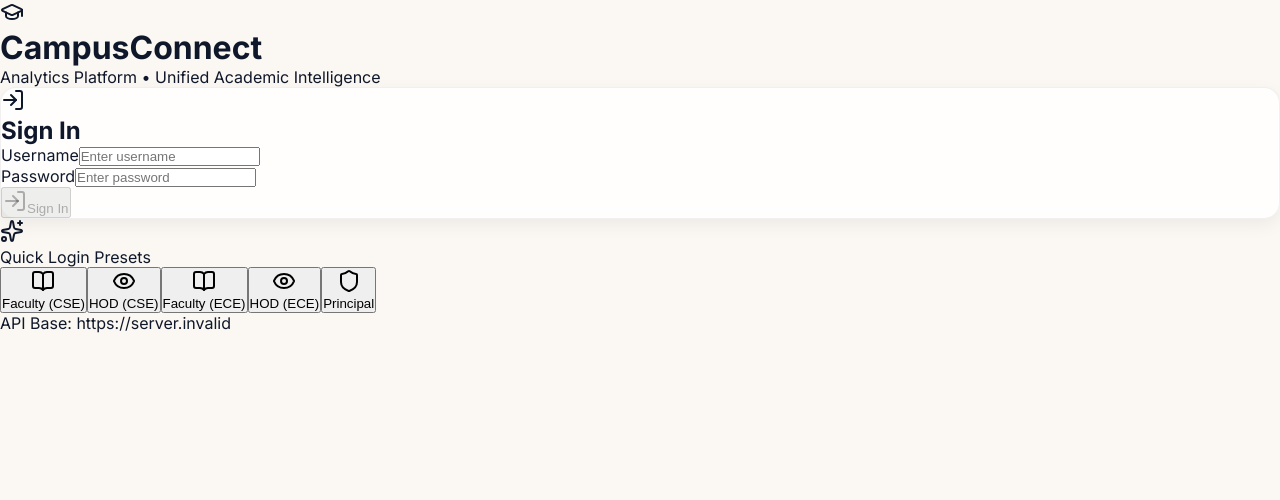
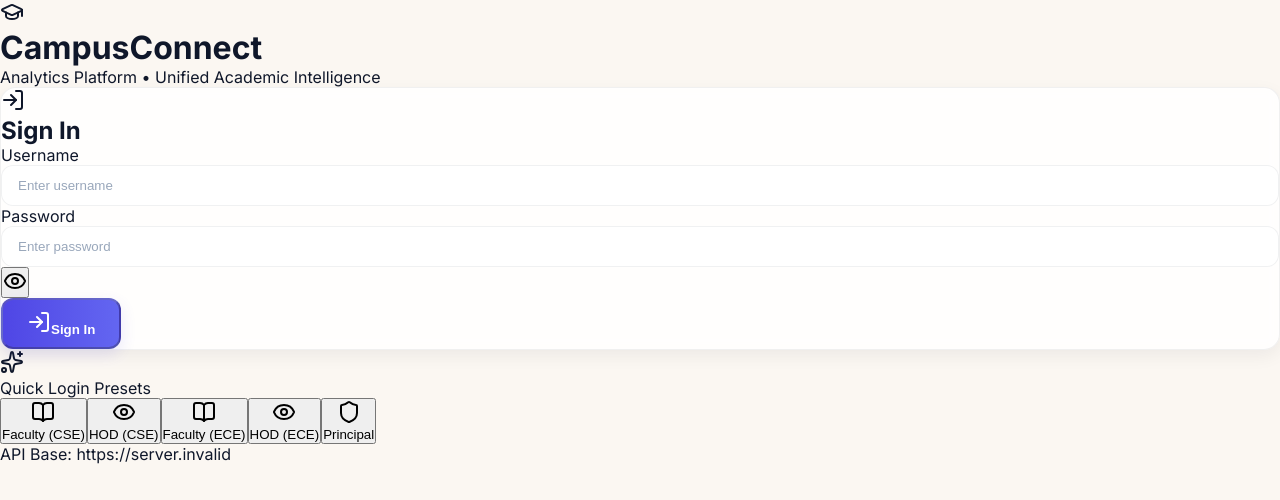
Before and after one commit to vishnukancharla00-spec/campusconnectAI, a React (Vite) app in the folder frontend/: page / in a window 1280 px wide. Shown: the top 500 px of the page. Built offline with nearby package versions, Linux system fonts and the light colour scheme; no server answers.

Commit message:
feat(ui): add password visibility toggle and light-theme tweaks to Login component

```diff
--- a/frontend/src/components/Login.jsx
+++ b/frontend/src/components/Login.jsx
@@ -1,6 +1,6 @@
 import { useState } from 'react';
 import { useAuth } from '../context/AuthContext';
-import { GraduationCap, LogIn, Sparkles, Shield, Eye, BookOpen, AlertCircle } from 'lucide-react';
+import { GraduationCap, LogIn, Sparkles, Shield, Eye, EyeOff, BookOpen, AlertCircle } from 'lucide-react';
 
 const PRESETS = [
   { username: 'faculty_cse', password: 'password123', label: 'Faculty (CSE)', icon: BookOpen, color: 'from-blue-500 to-cyan-400' },
@@ -16,6 +16,9 @@ export default function Login() {
   const [password, setPassword] = useState('');
   const [error, setError] = useState('');
   const [isLoading, setIsLoading] = useState(false);
+
+  // NEW: password visibility
+  const [showPassword, setShowPassword] = useState(false);
 
   const handleLogin = async (u, p) => {
     setIsLoading(true);
@@ -34,10 +37,10 @@ export default function Login() {
   const displayError = error || authError;
 
   return (
-    <div className="min-h-screen flex items-center justify-center p-4 relative overflow-hidden bg-slate-950">
-      {/* Animated background orbs */}
+    <div className="min-h-screen flex items-center justify-center p-4 relative overflow-hidden bg-transparent">
+      {/* Animated background orbs (you can tone these down for light theme) */}
       <div className="absolute inset-0 overflow-hidden pointer-events-none">
-        <div className="absolute -top-40 -right-40 w-96 h-96 bg-brand-600/20 rounded-full blur-3xl animate-pulse" />
+        <div className="absolute -top-40 -right-40 w-96 h-96 bg-gradient-to-br from-brand-600/20 rounded-full blur-3xl animate-pulse" />
         <div className="absolute -bottom-40 -left-40 w-96 h-96 bg-purple-600/15 rounded-full blur-3xl animate-pulse" style={{ animationDelay: '1.5s' }} />
         <div className="absolute top-1/2 left-1/2 -translate-x-1/2 -translate-y-1/2 w-[600px] h-[600px] bg-brand-500/5 rounded-full blur-3xl" />
       </div>
@@ -45,33 +48,33 @@ export default function Login() {
       <div className="w-full max-w-md animate-fade-in relative z-10">
         {/* Logo & Header */}
         <div className="text-center mb-8">
-          <div className="inline-flex items-center justify-center w-16 h-16 rounded-2xl bg-gradient-to-br from-brand-500 to-purple-500 mb-4 shadow-xl shadow-brand-500/30">
+          <div className="inline-flex items-center justify-center w-16 h-16 rounded-2xl bg-gradient-to-br from-brand-500 to-purple-500 mb-4 shadow-xl shadow-brand-500/20">
             <GraduationCap className="w-8 h-8 text-white" />
           </div>
-          <h1 className="text-3xl font-bold text-white mb-2">CampusConnect</h1>
-          <p className="text-slate-400 text-sm">Analytics Platform • Unified Academic Intelligence</p>
+          <h1 className="text-3xl font-bold text-[#0f172a] mb-2">CampusConnect</h1>
+          <p className="text-slate-500 text-sm">Analytics Platform • Unified Academic Intelligence</p>
         </div>
 
         {/* Login Form Card */}
-        <div className="glass-card p-8 mb-6 bg-slate-900/50 border border-slate-700/50 rounded-2xl backdrop-blur-xl">
+        <div className="glass-card p-8 mb-6 bg-white/80 border border-slate-200 rounded-2xl">
           <div className="flex items-center gap-2 mb-6">
             <LogIn className="w-5 h-5 text-brand-400" />
-            <h2 className="text-lg font-semibold text-white">Sign In</h2>
+            <h2 className="text-lg font-semibold text-[#0f172a]">Sign In</h2>
           </div>
 
           {displayError && (
-            <div className="mb-4 p-4 rounded-xl bg-red-500/10 border border-red-500/30 flex items-start gap-3">
-              <AlertCircle className="w-5 h-5 text-red-400 flex-shrink-0 mt-0.5" />
-              <p className="text-red-400 text-sm">{displayError}</p>
+            <div className="mb-4 p-4 rounded-xl bg-red-50 border border-red-100 flex items-start gap-3">
+              <AlertCircle className="w-5 h-5 text-red-500 flex-shrink-0 mt-0.5" />
+              <p className="text-red-600 text-sm">{displayError}</p>
             </div>
           )}
 
           <div className="space-y-4">
             <div>
-              <label className="block text-sm font-medium text-slate-300 mb-1.5">Username</label>
+              <label className="block text-sm font-medium text-slate-700 mb-1.5">Username</label>
               <input
                 type="text"
-                className="w-full px-4 py-2.5 rounded-lg bg-slate-800 border border-slate-700 text-white placeholder-slate-400 focus:outline-none focus:border-brand-500 focus:ring-1 focus:ring-brand-500 transition-all"
+                className="input-field"
                 placeholder="Enter username"
                 value={username}
                 onChange={(e) => setUsername(e.target.value)}
@@ -79,20 +82,36 @@ export default function Login() {
                 disabled={isLoading}
               />
             </div>
+
             <div>
-              <label className="block text-sm font-medium text-slate-300 mb-1.5">Password</label>
+              <label className="block text-sm font-medium text-slate-700 mb-1.5">Password</label>
+
+              {/* Wrapper so the toggle button can be positioned */}
+              <div className="relative">
                 <input
-                type="password"
-                className="w-full px-4 py-2.5 rounded-lg bg-slate-800 border border-slate-700 text-white placeholder-slate-400 focus:outline-none focus:border-brand-500 focus:ring-1 focus:ring-brand-500 transition-all"
+                  type={showPassword ? 'text' : 'password'}
+                  className="input-field pr-12"
                   placeholder="Enter password"
                   value={password}
                   onChange={(e) => setPassword(e.target.value)}
                   onKeyDown={(e) => e.key === 'Enter' && !isLoading && handleLogin()}
                   disabled={isLoading}
                 />
+
+                {/* Toggle button */}
+                <button
+                  type="button"
+                  onClick={() => setShowPassword((s) => !s)}
+                  className="absolute right-2 top-1/2 -translate-y-1/2 p-1 rounded-md text-slate-500 hover:text-slate-700"
+                  aria-label={showPassword ? 'Hide password' : 'Show password'}
+                >
+                  {showPassword ? <EyeOff className="w-5 h-5" /> : <Eye className="w-5 h-5" />}
+                </button>
               </div>
+            </div>
+
             <button
-              className="w-full px-4 py-2.5 rounded-lg bg-gradient-to-r from-brand-500 to-purple-600 text-white font-semibold flex items-center justify-center gap-2 hover:shadow-lg hover:shadow-brand-500/50 transition-all disabled:opacity-50 disabled:cursor-not-allowed"
+              className="btn-primary w-full flex items-center justify-center gap-2"
               onClick={() => handleLogin()}
               disabled={isLoading || !username || !password}
             >
@@ -109,10 +128,10 @@ export default function Login() {
         </div>
 
         {/* Quick Login Presets */}
-        <div className="bg-slate-900/50 border border-slate-700/50 rounded-2xl backdrop-blur-xl p-6">
+        <div className="bg-white/80 border border-slate-200 rounded-2xl p-6">
           <div className="flex items-center gap-2 mb-4">
             <Sparkles className="w-4 h-4 text-amber-400" />
-            <p className="text-sm font-medium text-slate-300">Quick Login Presets</p>
+            <p className="text-sm font-medium text-slate-700">Quick Login Presets</p>
           </div>
           <div className="grid grid-cols-2 gap-3">
             {PRESETS.map((preset) => {
@@ -120,15 +139,15 @@ export default function Login() {
               return (
                 <button
                   key={preset.username}
-                  className="group relative flex items-center gap-2.5 p-3 rounded-xl border border-slate-700/50 bg-slate-800/30 hover:bg-slate-800/60 hover:border-slate-600 transition-all duration-300 text-left disabled:opacity-50 disabled:cursor-not-allowed"
+                  className="group relative flex items-center gap-2.5 p-3 rounded-xl border border-slate-200 bg-white/60 hover:bg-white/80 transition-all duration-200"
                   onClick={() => handleLogin(preset.username, preset.password)}
                   disabled={isLoading}
                   title={`Login as ${preset.label}`}
                 >
-                  <div className={`w-8 h-8 rounded-lg bg-gradient-to-br ${preset.color} flex items-center justify-center shadow-lg group-hover:scale-110 transition-transform duration-300`}>
+                  <div className={`w-8 h-8 rounded-lg bg-gradient-to-br ${preset.color} flex items-center justify-center shadow-sm`}>
                     <Icon className="w-4 h-4 text-white" />
                   </div>
-                  <span className="text-sm font-medium text-slate-300 group-hover:text-white transition-colors">
+                  <span className="text-sm font-medium text-slate-700 group-hover:text-slate-900 transition-colors">
                     {preset.label}
                   </span>
                 </button>
@@ -137,9 +156,8 @@ export default function Login() {
           </div>
         </div>
 
-        {/* Debug Info (Development Only) */}
         {import.meta.env.DEV && (
-          <div className="mt-4 p-3 rounded-lg bg-slate-800/30 border border-slate-700/30 text-xs text-slate-400">
+          <div className="mt-4 p-3 rounded-lg bg-white/60 border border-slate-100 text-xs text-slate-700">
             <p className="font-mono">API Base: {import.meta.env.VITE_API_URL || 'http://localhost:8000'}</p>
           </div>
         )}
```
Lines whose indentation alone changed are shown as unchanged.
